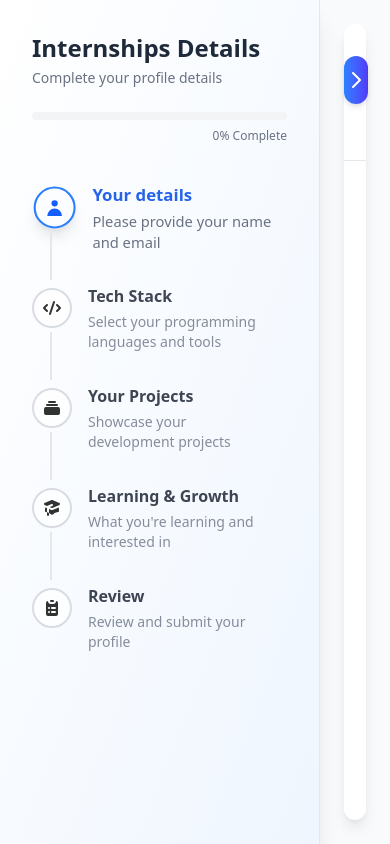
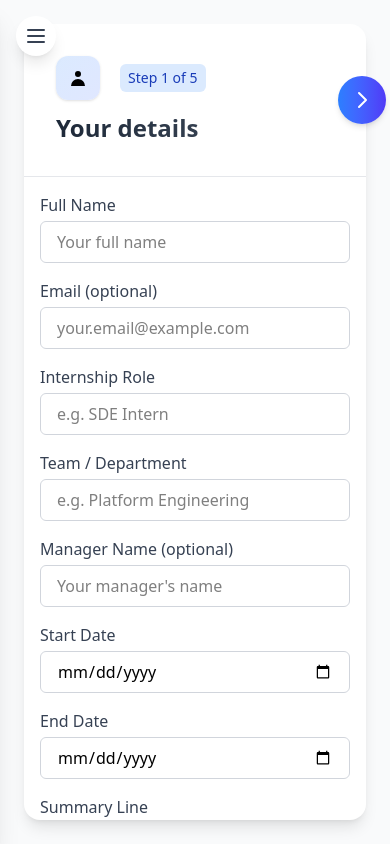
Before and after one commit to Akayush-17/Internfolio, a Next.js app: page /form in a window 390 px wide. Built offline with nearby package versions, Linux system fonts and the light colour scheme; no server answers.

Commit message:
made mobile responsive

```diff
--- a/src/app/page.tsx
+++ b/src/app/page.tsx
@@ -72,7 +72,7 @@ export default function LandingPage() {
           type: "spring",
           stiffness: 100,
         }}
-        className="absolute left-4 md:left-16 top-1/3 w-24 md:w-32 lg:w-40"
+        className="absolute left-4 md:left-16 top-1/3 w-24 md:w-32 lg:w-40 md:block hidden"
       />
 
       <motion.img
@@ -86,7 +86,7 @@ export default function LandingPage() {
           type: "spring",
           stiffness: 100,
         }}
-        className="absolute right-4 md:right-16 top-2/3 w-24 md:w-32 lg:w-40"
+        className="absolute right-4 md:right-16 top-2/3 w-24 md:w-32 lg:w-40 md:block hidden"
       />
     </div>
   );
--- a/src/components/form-layout.tsx
+++ b/src/components/form-layout.tsx
@@ -10,6 +10,24 @@ import StepController from "./step-controller";
 
 const FormLayout: React.FC = () => {
   const { currentStep, isComplete, goToStep, totalSteps } = useFormStore();
+  const [sidebarOpen, setSidebarOpen] = React.useState(false);
+  const [isDesktop, setIsDesktop] = React.useState(false);
+
+  // Check if we're on desktop when component mounts (client-side only)
+  React.useEffect(() => {
+    const checkIfDesktop = () => {
+      setIsDesktop(window.innerWidth >= 768);
+    };
+
+    // Initial check
+    checkIfDesktop();
+
+    // Add event listener for window resize
+    window.addEventListener("resize", checkIfDesktop);
+
+    // Cleanup
+    return () => window.removeEventListener("resize", checkIfDesktop);
+  }, []);
 
   // If form is complete, show a success message
   if (isComplete) {
@@ -190,8 +208,54 @@ const FormLayout: React.FC = () => {
   return (
     // Fixed height container with no overflow
     <div className="flex h-screen bg-gray-50 w-full overflow-hidden">
-      {/* Sidebar Navigation - fixed width, height 100% of viewport, with vertical scroll only */}
-      <div className="w-80 h-full bg-gradient-to-br from-white to-blue-50 border-r border-gray-200 p-8 shadow-xl overflow-y-auto overflow-x-hidden flex-shrink-0">
+      {/* Mobile sidebar toggle button */}
+      <button
+        onClick={() => setSidebarOpen(!sidebarOpen)}
+        className="md:hidden fixed top-4 left-4 z-50 p-2 rounded-full bg-white shadow-lg text-gray-700 hover:bg-gray-100"
+      >
+        {sidebarOpen ? (
+          <svg
+            className="w-6 h-6"
+            fill="none"
+            stroke="currentColor"
+            viewBox="0 0 24 24"
+            xmlns="http://www.w3.org/2000/svg"
+          >
+            <path
+              strokeLinecap="round"
+              strokeLinejoin="round"
+              strokeWidth={2}
+              d="M6 18L18 6M6 6l12 12"
+            />
+          </svg>
+        ) : (
+          <svg
+            className="w-6 h-6"
+            fill="none"
+            stroke="currentColor"
+            viewBox="0 0 24 24"
+            xmlns="http://www.w3.org/2000/svg"
+          >
+            <path
+              strokeLinecap="round"
+              strokeLinejoin="round"
+              strokeWidth={2}
+              d="M4 6h16M4 12h16M4 18h16"
+            />
+          </svg>
+        )}
+      </button>
+
+      {/* Sidebar Navigation - fixed width on desktop, slide in/out on mobile */}
+      <motion.div
+        className="fixed md:static md:w-80 h-full bg-gradient-to-br from-white to-blue-50 border-r border-gray-200 p-8 shadow-xl overflow-y-auto overflow-x-hidden flex-shrink-0 z-40"
+        initial={{ x: -320 }}
+        animate={{
+          x: sidebarOpen || isDesktop ? 0 : -320,
+        }}
+        transition={{ duration: 0.3 }}
+        style={{ width: "320px" }}
+      >
         <div className="mb-10">
           <h2 className="text-2xl font-bold text-gray-800 mb-1">
             Internships Details
@@ -322,12 +386,21 @@ const FormLayout: React.FC = () => {
             );
           })}
         </div>
-      </div>
+      </motion.div>
+
+      {/* Overlay for mobile when sidebar is open */}
+      {sidebarOpen && (
+        <motion.div
+          className="fixed inset-0 bg-black bg-opacity-50 z-30 md:hidden"
+          initial={{ opacity: 0 }}
+          animate={{ opacity: 1 }}
+          exit={{ opacity: 0 }}
+          onClick={() => setSidebarOpen(false)}
+        />
+      )}
 
       {/* Main Content - fixed height with controlled overflow */}
       <div className="flex-1 h-full flex flex-col relative overflow-hidden">
-        {/* Fixed controller at top */}
-
         {/* Content container - takes remaining height with controlled overflow */}
         <div className="flex-1 p-6 overflow-hidden flex justify-center">
           <motion.div
@@ -337,7 +410,12 @@ const FormLayout: React.FC = () => {
           >
             {/* Form header - always visible */}
             <div className="p-8 border-b border-gray-200">
-              <motion.div className="flex items-center" layout="position">
+              <motion.div
+                className="flex flex-col md:flex-row md:items-center"
+                layout="position"
+              >
+                {/* Step indicator - visible on all screens but styled differently */}
+                <div className="flex items-center mb-3 md:mb-0">
                   <motion.div
                     className="p-3 bg-gradient-to-br from-blue-100 to-indigo-100 rounded-xl mr-5 shadow-sm"
                     layout
@@ -348,8 +426,13 @@ const FormLayout: React.FC = () => {
                   >
                     {formSteps.find((step) => step.id === currentStep)?.icon}
                   </motion.div>
+                  <span className="text-sm font-medium bg-blue-100 text-blue-800 px-2 py-1 rounded-md md:hidden">
+                    Step {currentStep} of {totalSteps}
+                  </span>
+                </div>
+
                 <motion.h1
-                  className="text-3xl font-bold text-transparent bg-clip-text bg-gradient-to-r from-gray-800 to-gray-600"
+                  className="text-2xl md:text-3xl font-bold text-transparent bg-clip-text bg-gradient-to-r from-gray-800 to-gray-600"
                   layout
                   key={`title-${currentStep}`}
                   initial={{ opacity: 0, x: -20 }}
@@ -363,7 +446,7 @@ const FormLayout: React.FC = () => {
             </div>
 
             {/* Form content - scrollable area */}
-            <div className="flex-1 overflow-y-auto p-8">
+            <div className="flex-1 overflow-y-auto p-4 md:p-8">
               <AnimatePresence mode="wait">
                 <motion.div
                   key={currentStep}
@@ -378,7 +461,7 @@ const FormLayout: React.FC = () => {
             </div>
           </motion.div>
         </div>
-        <div className="p-6 absolute w-full justify-between items-end">
+        <div className="p-1 md:p-6 absolute w-full justify-between items-end mt-10 md:mt-0">
           <StepController />
         </div>
       </div>
--- a/src/components/portfolio/basic-info.tsx
+++ b/src/components/portfolio/basic-info.tsx
@@ -11,7 +11,7 @@ const BasicInfo: React.FC<BasicInfoProps> = ({ basicInfo }) => {
     <section className="px-4 py-4 md:px-8 md:py-8">
       <p className="text-2xl mb-4 text-gray-700 font-medium w-full flex items-center flex-wrap gap-2 sm:text-xl">
         Hello! I&apos;m {basicInfo.fullName}
-        <span className="bg-blue-100 p-2 rounded-2xl text-blue-600 flex flex-row gap-2 justify-center items-center text-base sm:text-sm sm:w-full sm:mt-2">
+        <span className="bg-blue-100 p-2 rounded-2xl text-blue-600 flex flex-row gap-2 justify-center items-center text-base sm:text-sm sm:mt-2">
           <Mail size={14} className="text-blue-500" /> {basicInfo.email}
         </span>
       </p>
@@ -44,7 +44,7 @@ const BasicInfo: React.FC<BasicInfoProps> = ({ basicInfo }) => {
             {basicInfo.teammates.map((teammate, index) => (
               <div
                 key={index}
-                className="bg-gray-100 p-4 rounded-lg shadow-sm hover:shadow-md transition-shadow sm:p-3 sm:w-full"
+                className="bg-gray-100 p-4 rounded-lg shadow-sm hover:shadow-md transition-shadow sm:p-3"
               >
                 <p className="font-medium text-gray-800">{teammate.name}</p>
               </div>
--- a/src/components/portfolio/projects.tsx
+++ b/src/components/portfolio/projects.tsx
@@ -34,7 +34,7 @@ const ProjectCard = ({ project }: { project: Project }) => {
   const tabs = [
     { value: "overview", label: "Overview" },
     { value: "challenges", label: "Challenges" },
-    { value: "pullrequests", label: "Development Timeline" },
+    { value: "pullrequests", label: "Dev Timeline" },
   ];
 
   return (
@@ -68,7 +68,7 @@ const ProjectCard = ({ project }: { project: Project }) => {
               href={project.link}
               target="_blank"
               rel="noopener noreferrer"
-              className="flex items-center px-3 py-1 text-sm text-blue-700 bg-blue-50 border border-blue-200 rounded hover:bg-blue-100 transition-colors whitespace-nowrap flex-shrink-0"
+              className="flex items-center px-3 py-1 text-sm text-blue-700 bg-blue-50 border border-blue-200 rounded hover:bg-blue-100 transition-colors whitespace-nowrap flex-shrink-0 self-start"
             >
               <ExternalLink className="h-3 w-3 mr-1" />
               View Project
@@ -323,7 +323,7 @@ const Projects: React.FC<ProjectsProps> = ({ projects }) => {
   }
 
   return (
-    <section className="py-10 px-8">
+    <section className="md:py-10 py-5 px-4 md:px-8">
       <div className="mb-8 flex justify-between items-center">
         <h2 className="text-2xl font-semibold text-gray-800">
           <span className="border-b-2 border-gray-800 pb-1">Projects</span>
```
Lines whose indentation alone changed are shown as unchanged.
